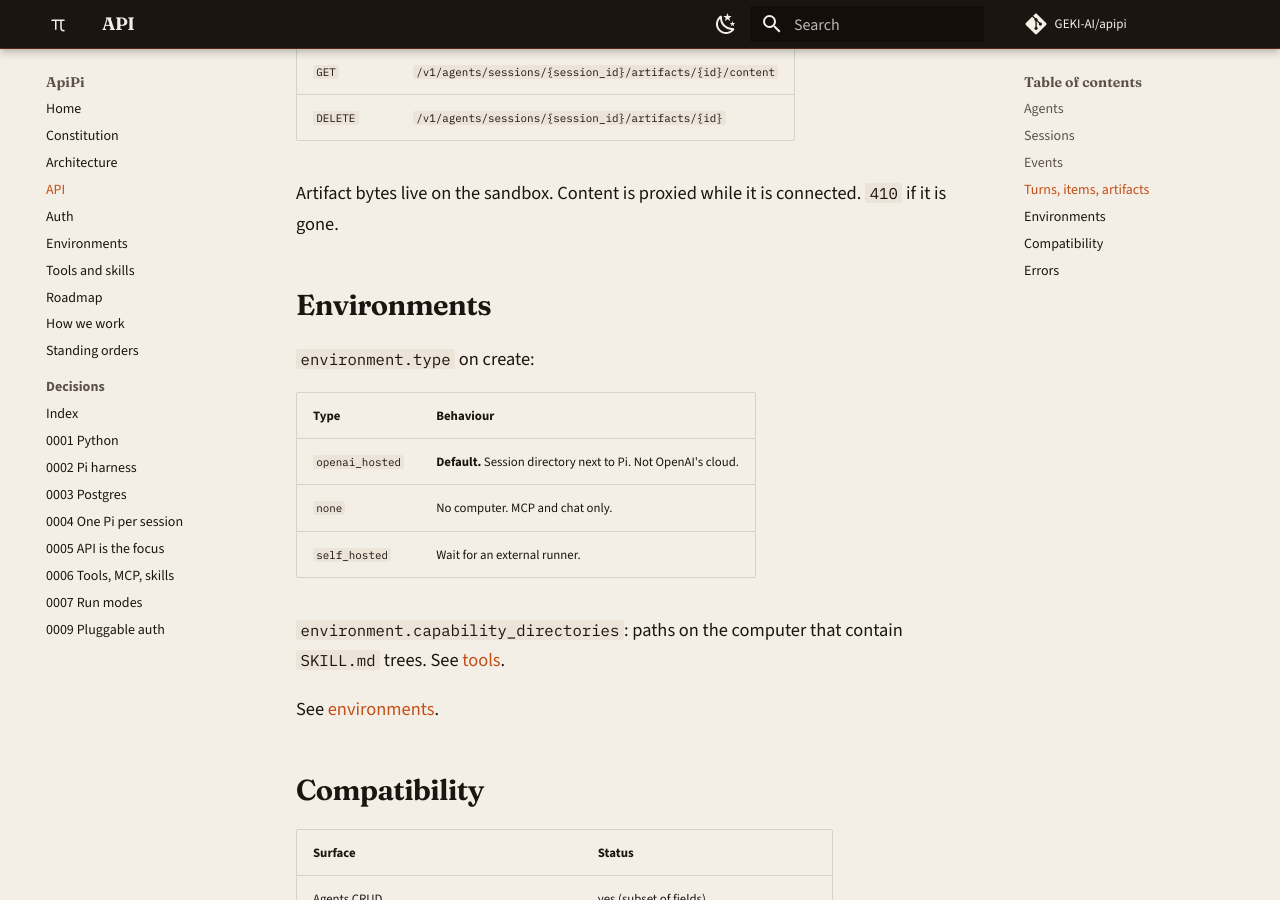
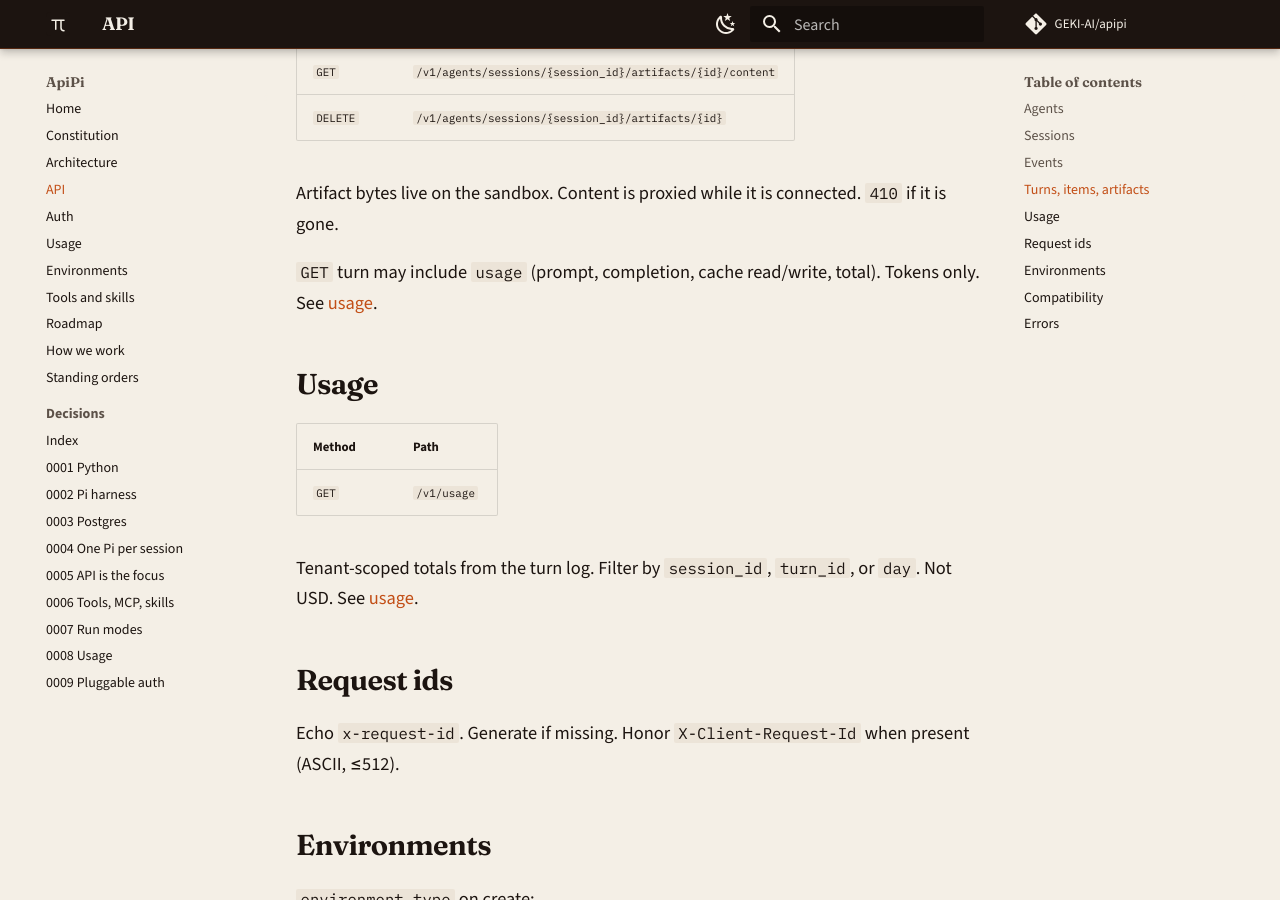
Before and after one commit to GEKI-AI/apipi, an MkDocs documentation site: the page built from docs/api.md, in a window 1280 px wide and 900 px high, scrolled down 3517 px. Built offline with MkDocs 1.6.1 and Material for MkDocs 9.7.7, drawn with Linux system fonts in a browser that asks for light colours; comment, search, counter and statistics services are not loaded; some of the changed text lies outside the part shown.

Commit message:
Spec usage tokens, turn log, and observability (#43)
Postgres is the source of truth. Prometheus and OpenTelemetry are
exports. Tokens now, never prompt text.

Co-authored-by: mths opencode <mths@datenhof.com>

```diff
--- a/docs/api.md
+++ b/docs/api.md
@@ -79,7 +79,7 @@ log line.
 | `agent.session.error` | Error |
 | `agent.session.turn.created` | Turn id |
 | `agent.session.turn.in_progress` | Work started |
-| `agent.session.turn.completed` | Done; may include `usage` |
+| `agent.session.turn.completed` | Done; may include `usage` (tokens only) |
 | `agent.session.turn.failed` | Failed |
 | `agent.session.turn.cancelled` | Cancelled |
 | `agent.session.turn.output_text.delta` | Assistant text |
@@ -106,6 +106,23 @@ Item types: `message`, `function_call`, `mcp_call`, `command_execution`.
 
 Artifact bytes live on the sandbox. Content is proxied while it is
 connected. `410` if it is gone.
+
+`GET` turn may include `usage` (prompt, completion, cache read/write,
+total). Tokens only. See [usage](usage.md).
+
+## Usage
+
+| Method | Path |
+| --- | --- |
+| `GET` | `/v1/usage` |
+
+Tenant-scoped totals from the turn log. Filter by `session_id`,
+`turn_id`, or `day`. Not USD. See [usage](usage.md).
+
+## Request ids
+
+Echo `x-request-id`. Generate if missing. Honor `X-Client-Request-Id`
+when present (ASCII, ≤512).
 
 ## Environments
 
@@ -135,6 +152,8 @@ See [environments](environments.md).
 | MCP | yes |
 | Skills (`capability_directories`, `SKILL.md`) | yes |
 | Artifacts | yes |
+| Usage tokens on turns | yes |
+| `/v1/chat/completions` | no |
 | `web_search` first-party | no (MCP; example: Tavily) |
 | Browser | no first-party (MCP; example: Playwright) |
 | `/v1/skills` hosted store | no (files on the computer) |
--- a/mkdocs.yml
+++ b/mkdocs.yml
@@ -70,6 +70,7 @@ nav:
   - Architecture: architecture.md
   - API: api.md
   - Auth: auth.md
+  - Usage: usage.md
   - Environments: environments.md
   - Tools and skills: tools.md
   - Roadmap: roadmap.md
@@ -84,4 +85,5 @@ nav:
       - "0005 API is the focus": decisions/0005-api-is-the-focus.md
       - "0006 Tools, MCP, skills": decisions/0006-tools-mcp-skills.md
       - "0007 Run modes": decisions/0007-run-modes.md
+      - "0008 Usage": decisions/0008-usage-observability.md
       - "0009 Pluggable auth": decisions/0009-pluggable-auth.md
```
Also changed, not shown: docs/architecture.md (+3 -1 lines), docs/decisions/0008-usage-observability.md (added, +7 -0 lines), docs/decisions/index.md (+1 -0 lines), docs/index.md (+4 -3 lines), docs/usage.md (added, +110 -0 lines).
